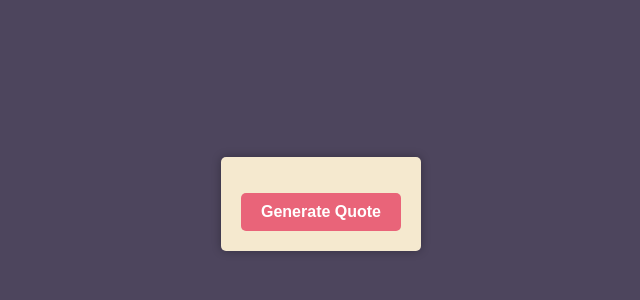
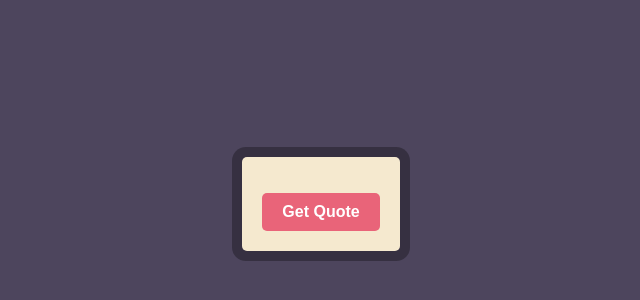
Before and after one commit to bug-author/devlogs, a plain HTML site: page random-quote-gen/index.html in a window 1280 px wide. Shown: the part 204-504 px from the top of the page, without its empty margins (319-959 px from the left). Drawn offline with Linux system fonts and the light colour scheme.

Commit message:
add random-quote-gen

```diff
--- a/random-quote-gen/index.html
+++ b/random-quote-gen/index.html
@@ -9,7 +9,7 @@
     <div class="container">
       <div class="quote-box">
         <p id="quote"></p>
-        <button onclick="getQuote()">Generate Quote</button>
+        <button onclick="getQuote()">Get Quote</button>
       </div>
     </div>
 
--- a/random-quote-gen/style.css
+++ b/random-quote-gen/style.css
@@ -13,7 +13,7 @@ body {
 .quote-box {
   background-color: #f5e9cf;
   border-radius: 5px;
-  box-shadow: 0px 0px 10px rgba(0, 0, 0, 0.3);
+  box-shadow: 0px 0px 0px 10px rgba(0, 0, 0, 0.3);
   padding: 20px;
   text-align: center;
   max-width: 500px;
```
Also changed, not shown: random-quote-gen/script.js (line endings or trailing spaces).
